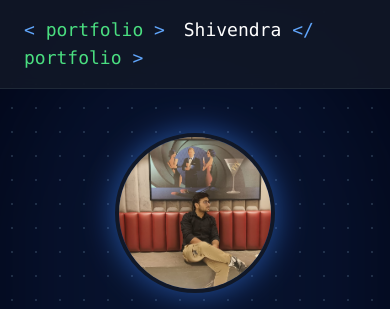
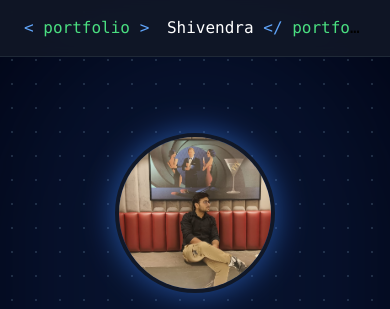
Before and after one commit to SHIV24116/My-Portfolio-Webpage, a plain HTML site: page index.html in a window 390 px wide. Shown: the top 309 px of the page. Drawn offline with nearby package versions, Linux system fonts and the light colour scheme.

Commit message:
navbar updated

```diff
--- a/index.html
+++ b/index.html
@@ -30,7 +30,7 @@
 <!-- ================= NAVBAR ================= -->
 <nav class="fixed top-0 w-full bg-gray-900/90 backdrop-blur border-b border-gray-800 z-50">
   <div class="max-w-6xl mx-auto px-6 py-4 flex justify-between items-center">
-    <div class="font-mono text-lg">
+    <div class="font-mono text-base sm:text-lg whitespace-nowrap overflow-hidden text-ellipsis max-w-full">
       <span class="text-blue-400">&lt;</span>
       <span class="text-green-400">portfolio</span>
       <span class="text-blue-400">&gt;</span>
```
